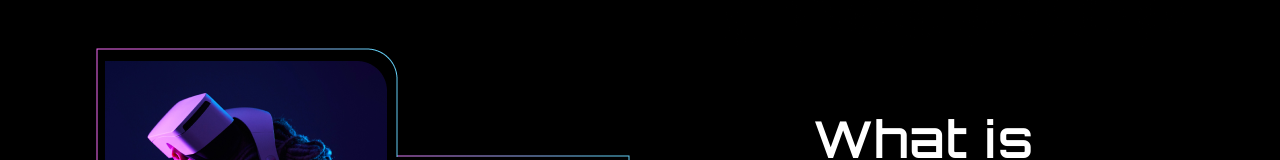
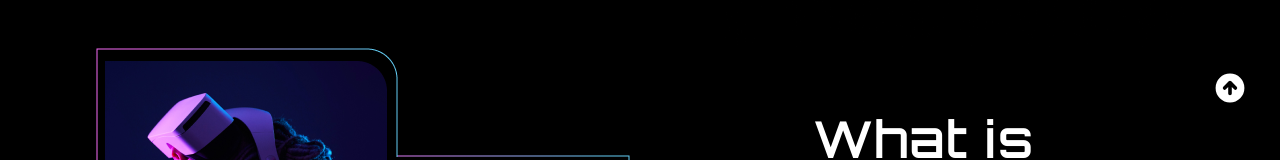
Before and after one commit to MoazMirza-13/Meta, a React (Create React App) app: page / in a window 1280 px wide. Shown: the part 630-790 px from the top of the page. Built offline with nearby package versions, Linux system fonts and the light colour scheme.

Commit message:
Fixed ScrollToTop in lg screen

```diff
--- a/src/components/Navbar.js
+++ b/src/components/Navbar.js
@@ -129,7 +129,7 @@ export default function Navbar() {
       </nav>
       {/* scroll to top */}
       <ScrollUpButton showUnder={160} duration={1800} easing="easeInOutQuint">
-        <div className="fixed right-[0.5rem] md:right-[2rem] lg:hidden bottom-[4rem] text-3xl text-white">
+        <div className="fixed right-[0.5rem] md:right-[2rem] lg:text-4xl bottom-[4rem] text-3xl text-white">
           <HiArrowCircleUp />
         </div>
       </ScrollUpButton>
```
